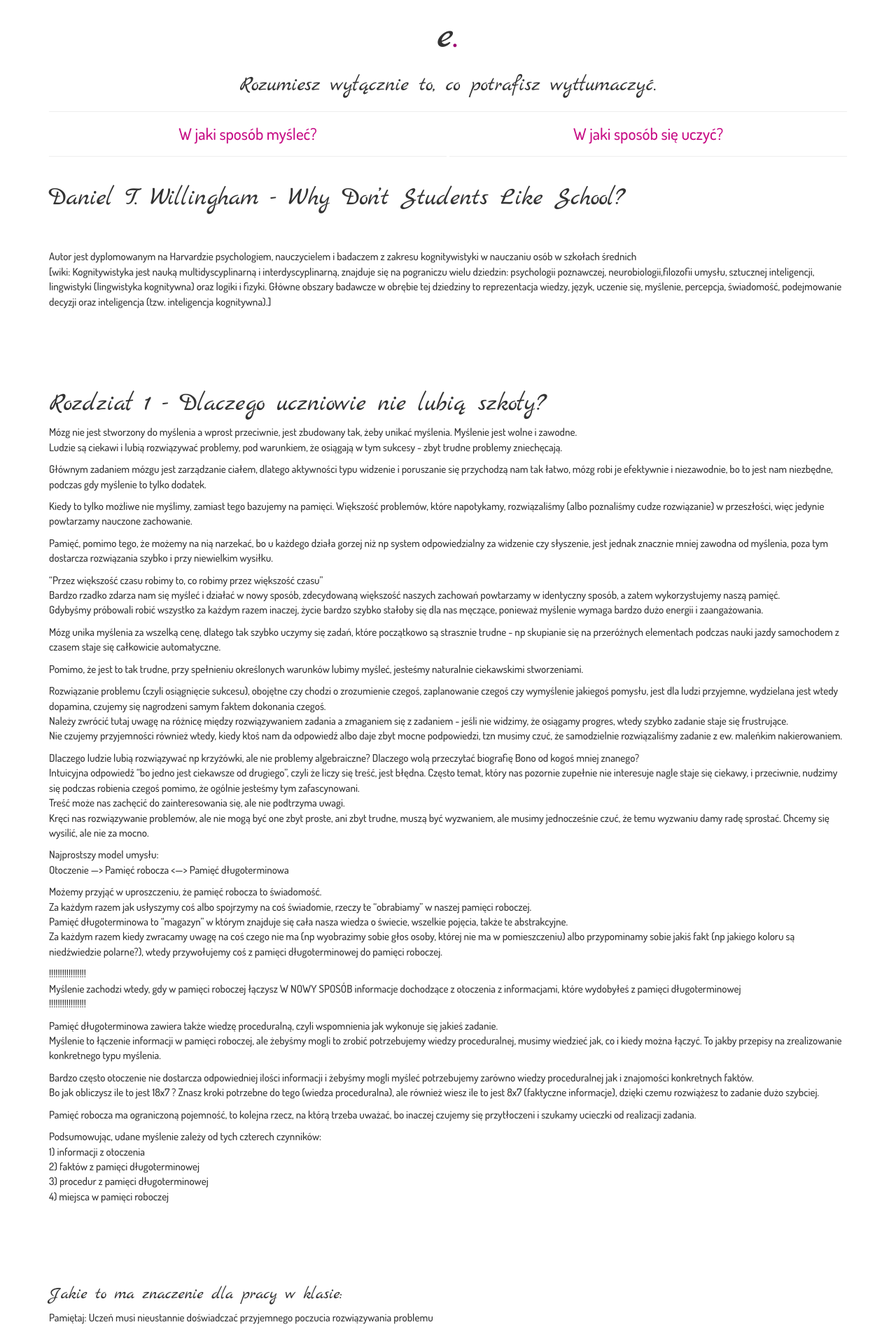
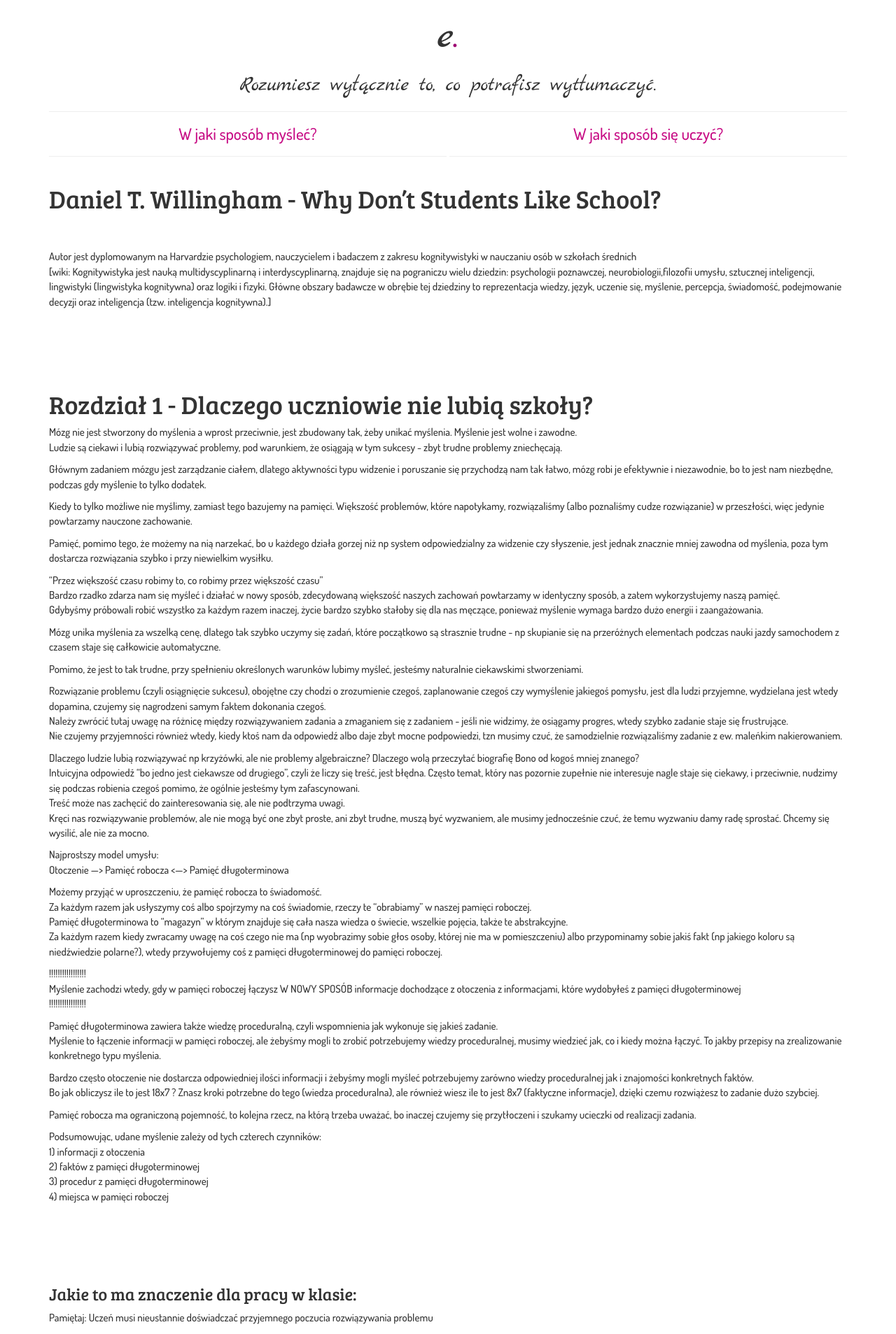
Before and after one commit to esencje/esencje.github.io, a Jekyll site: the page built from notatki-z-ksiazek/why-dont-students-like-school.md, in a window 1280 px wide. Shown: the top 1907 px of the page at 70% size. Built offline with Jekyll 4.4.1, drawn with Linux system fonts in a browser that asks for light colours.

Commit message:
Update main.css

```diff
--- a/css/main.css
+++ b/css/main.css
@@ -17,7 +17,7 @@ body, p, a {
 }
 
 h1, h2, h3, h4, h5, h6, .h1, .h2, .h3, .h4, .h5, .h6 {
-	font-family: "Marck Script";
+	font-family: "Bree Serif";
 }
 
 a {
```
